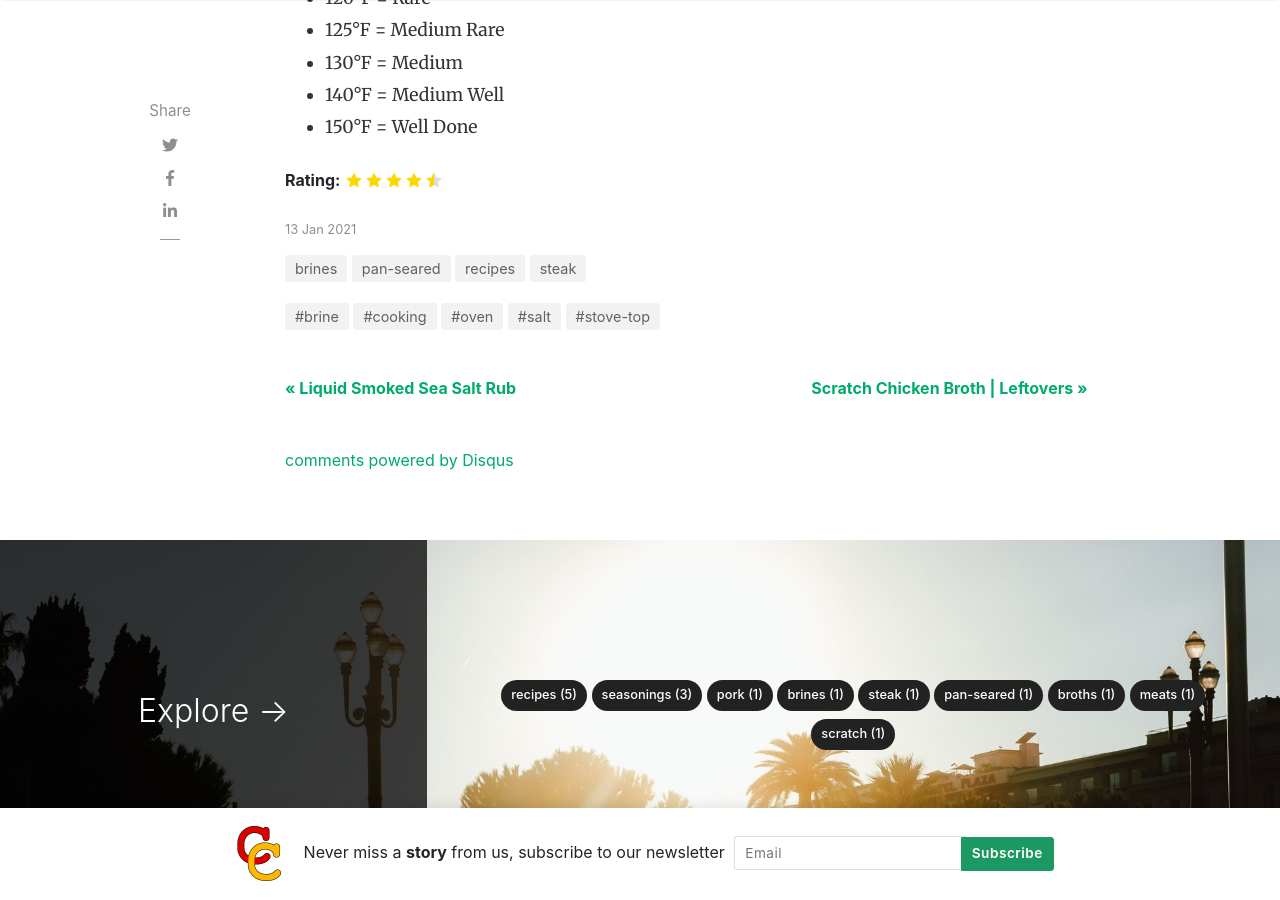
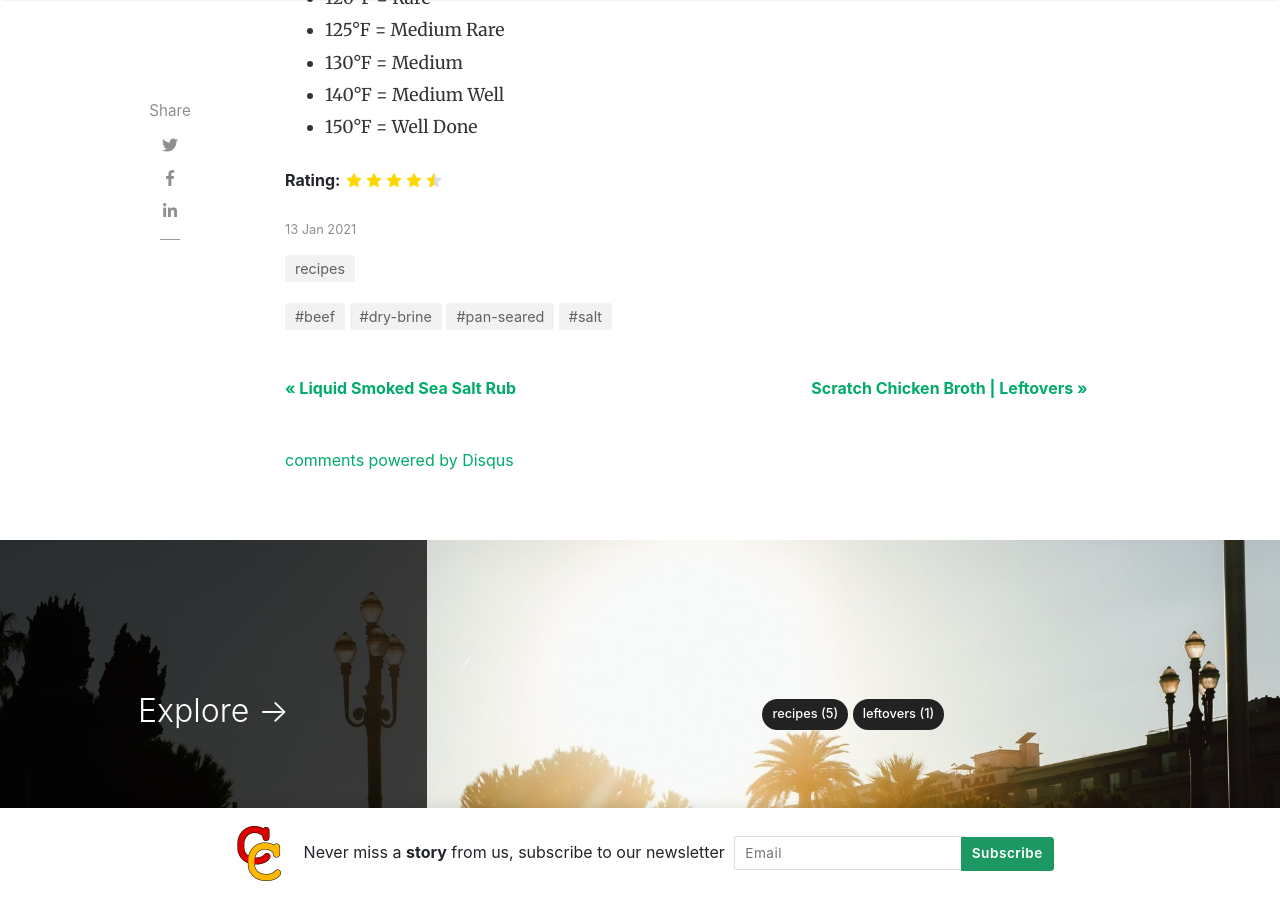
Before and after one commit to cocktailscooking/cocktailscooking.github.io, a Jekyll site: the page built from _posts/2021-01-13-dry-salt-brined-pan-seared-steak.md, in a window 1280 px wide and 900 px high, scrolled down 3059 px. Built offline with Jekyll 4.4.1, drawn with Linux system fonts in a browser that asks for light colours; nearby versions of some CDN libraries; comment, search, counter and statistics services are not loaded.

Commit message:
revisited how categories and tags are handled

```diff
--- a/_posts/2021-01-11-bacon-sea-salt-rub.md
+++ b/_posts/2021-01-11-bacon-sea-salt-rub.md
@@ -2,8 +2,8 @@
 layout: post
 title:  "Bacon Sea Salt Rub"
 author: john
-categories: [ recipes, seasonings, pork ]
-tags: [ cooking, bacon, salt ]
+categories: [ recipes ]
+tags: [ seasoning, bacon, salt, pork ]
 image: assets/images/recipes/bacon.sea.salt.rub.jpg
 description: "Elevate your meal with some fresh made Bacon Sea Salt Rub."
 featured: false
--- a/_posts/2021-01-11-coffee-cocoa-sea-salt-rub.md
+++ b/_posts/2021-01-11-coffee-cocoa-sea-salt-rub.md
@@ -2,8 +2,8 @@
 layout: post
 title:  "Coffee and Cocoa Sea Salt Rub"
 author: john
-categories: [ recipes, seasonings ]
-tags: [ cooking, salt ]
+categories: [ recipes ]
+tags: [ seasoning, salt ]
 image: assets/images/recipes/coffee.cocoa.sea.salt.rub.jpg
 description: "Elevate your meal with some fresh made Coffee and Cocoa Sea Salt Rub."
 featured: false
--- a/_posts/2021-01-11-liquid-smoked-sea-salt-rub.md
+++ b/_posts/2021-01-11-liquid-smoked-sea-salt-rub.md
@@ -2,8 +2,8 @@
 layout: post
 title:  "Liquid Smoked Sea Salt Rub"
 author: john
-categories: [ recipes, seasonings ]
-tags: [ cooking, salt, smoked ]
+categories: [ recipes ]
+tags: [ seasoning, salt, smoked ]
 image: assets/images/recipes/liquid.smoked.sea.salt.rub.jpg
 description: "Elevate your meal with some fresh made Liquid Smoked Sea Salt Rub."
 featured: false
--- a/_posts/2021-01-13-dry-salt-brined-pan-seared-steak.md
+++ b/_posts/2021-01-13-dry-salt-brined-pan-seared-steak.md
@@ -2,8 +2,8 @@
 layout: post
 title:  "Dry Salt Brined Pan Seared Steak"
 author: john
-categories: [ recipes, brines, steak, pan-seared ]
-tags: [ cooking, salt, brine, stove-top, oven ]
+categories: [ recipes ]
+tags: [ salt, dry-brine, pan-seared, beef ]
 image: assets/images/recipes/dry.salt.brined.pan.seared.steak.jpg
 description: "Enhance your steaks with an overnight dry salt brine rub."
 featured: true
--- a/_posts/2021-01-13-scratch-chicken-broth.md
+++ b/_posts/2021-01-13-scratch-chicken-broth.md
@@ -2,8 +2,8 @@
 layout: post
 title:  "Scratch Chicken Broth | Leftovers"
 author: john
-categories: [ recipes, broths, meats, scratch ]
-tags: [ cooking, chicken ]
+categories: [ recipes, leftovers ]
+tags: [ chicken, meat, broth ]
 image: assets/images/recipes/scratch.chicken.broth.jpg
 description: "Revision leftovers to add low-effort improvements to your meals with a home made chicken broth | Leftovers Series"
 featured: true
```
